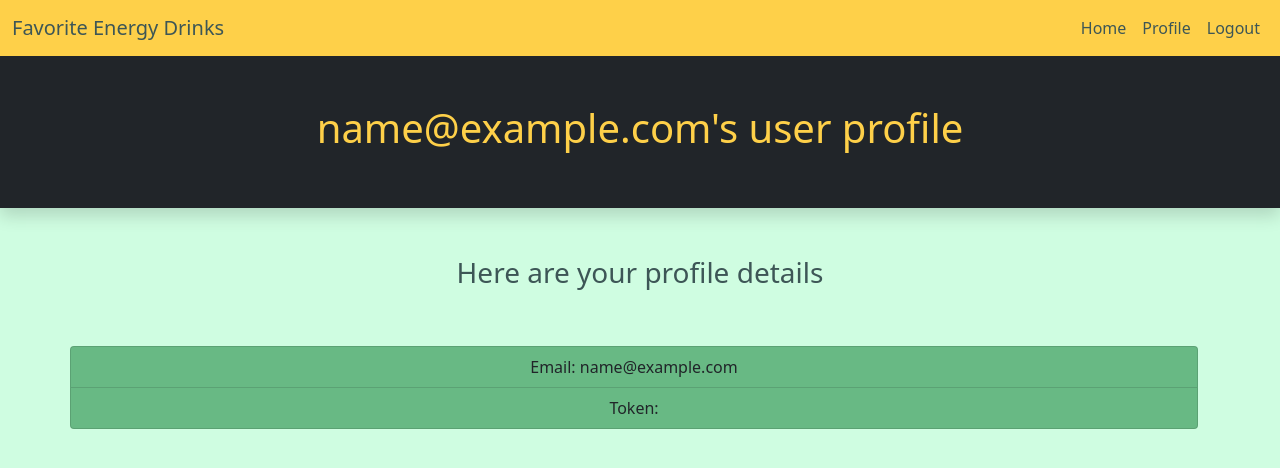
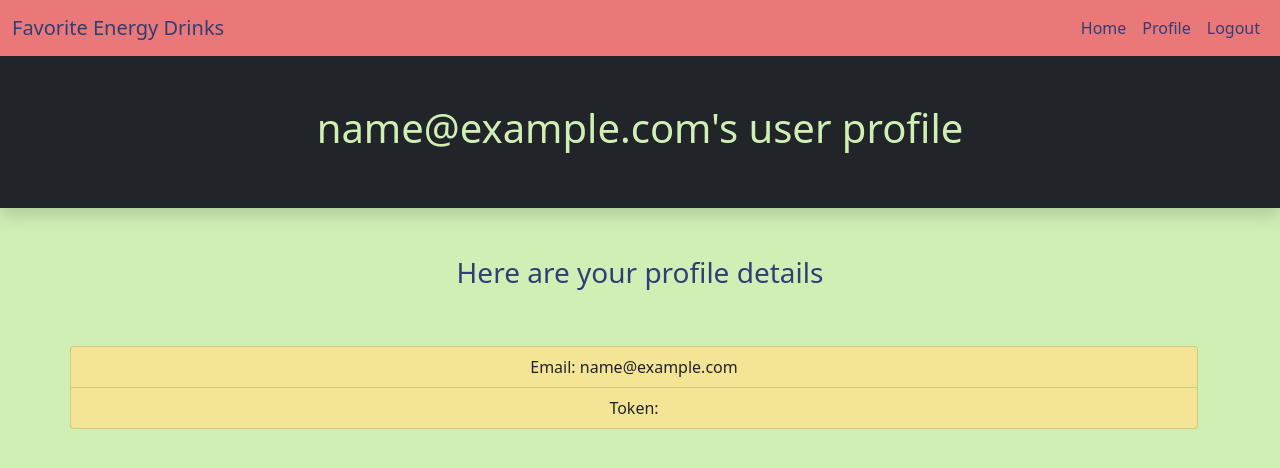
Before and after one commit to aydenco/energydrinks, a Flask app: page /profile in a window 1280 px wide. Shown: the top 468 px of the page. Run offline with Flask 3, Linux system fonts and the light colour scheme; the visitor is signed in with stand-in values (Sample User, id 1); some libraries are stand-ins or nearby versions.

Commit message:
making it a little prettier

```diff
--- a/app/authentication/auth_templates/sign_in.html
+++ b/app/authentication/auth_templates/sign_in.html
@@ -4,7 +4,7 @@
 <main class="container p-5">
     <div class="row">
         <aside class="col-12 col-md-6">
-            <h2 style="color: #3D5656">Sign In</h2>
+            <h2 style="color: #2F3E75">Sign In</h2>
             {% include 'forms.html' %}
         </aside>
     </div>
--- a/app/authentication/auth_templates/sign_up.html
+++ b/app/authentication/auth_templates/sign_up.html
@@ -4,7 +4,7 @@
     <main class="container p-5">
         <div class="row">
             <aside class="col-12 col-md-6">
-                <h2 style="color: #3D5656">Create Your Account</h2>
+                <h2 style="color: #2F3E75">Create Your Account</h2>
                 {% include 'forms.html' %}
             </aside>
         </div>
--- a/app/site/site_templates/index.html
+++ b/app/site/site_templates/index.html
@@ -5,7 +5,7 @@
     <div class="container p-5">
         <div class="row">
             <div class="d-md-flex align-items-center justify-content-evenly">
-                <h1 class="col text-center" style="color: #3D5656"><br>Favorite Energy Drinks</h1>
+                <h1 class="col text-center" style="color: #2F3E75"><br>Favorite Energy Drinks</h1>
             </div>
         </div>
     </div>
--- a/app/site/site_templates/profile.html
+++ b/app/site/site_templates/profile.html
@@ -5,7 +5,7 @@
         <div class="container p-5 bg-dark">
             <div class="row">
                 <div class="d-md-flex bg-dark align-items-center justify-content-evenly">
-                    <h1 class="col text-center" style="color: #FED049">{{ current_user.email}}'s user profile</h1>
+                    <h1 class="col text-center" style="color: #D0EFB5">{{ current_user.email}}'s user profile</h1>
                 </div>
             </div>
         </div>
@@ -14,10 +14,10 @@
     <section class="text-center">
     <div class="container p-10">
         <div class="row"><br>
-            <h3 class="p-5" style="color: #3D5656">Here are your profile details</h3>
+            <h3 class="p-5" style="color: #2F3E75">Here are your profile details</h3>
             <ul class="list-group">
-                <li class="list-group-item" style="background-color: #68B984">Email: {{ current_user.email }}</li>
-                <li class="list-group-item" style="background-color: #68B984">Token: {{ current_user.token }}</li>
+                <li class="list-group-item" style="background-color: #F3E595">Email: {{ current_user.email }}</li>
+                <li class="list-group-item" style="background-color: #F3E595">Token: {{ current_user.token }}</li>
             </ul>
         </div>
 
--- a/app/templates/base.html
+++ b/app/templates/base.html
@@ -12,10 +12,10 @@
   <title>Favorite Energy Drinks</title>
 </head>
 
-<body style="background-color: #CFFDE1;">
-  <nav class="navbar navbar-expand-lg" style="background-color: #FED049;">
+<body style="background-color: #D0EFB5;">
+  <nav class="navbar navbar-expand-lg" style="background-color: #EB7878;">
     <div class="container-fluid">
-      <a class="navbar-brand" style="color: #3D5656;" href="{{ url_for('site.home') }}">Favorite Energy Drinks</a>
+      <a class="navbar-brand" style="color: #2F3E75;" href="{{ url_for('site.home') }}">Favorite Energy Drinks</a>
       <button class="navbar-toggler" type="button" data-bs-toggle="collapse" data-bs-target="#navbarSupportedContent"
         aria-controls="navbarSupportedContent" aria-expanded="false" aria-label="Toggle navigation">
         <span class="navbar-toggler-icon"></span>
@@ -23,21 +23,21 @@
       <div class="collapse navbar-collapse" id="navmenu">
         <ul class="navbar-nav ms-auto">
           <li class="nav-item" >
-            <a href="{{ url_for('site.home') }}" class="nav-link" style="color: #3D5656;">Home</a>
+            <a href="{{ url_for('site.home') }}" class="nav-link" style="color: #2F3E75;">Home</a>
           </li>
           <li class="nav-item" >
-            <a href="{{ url_for('site.profile') }}" class="nav-link" style="color: #3D5656;">Profile</a>
+            <a href="{{ url_for('site.profile') }}" class="nav-link" style="color: #2F3E75;">Profile</a>
           </li>
           {% if current_user.is_authenticated %}
           <li class="nav-item" >
-            <a href="{{ url_for('auth.logout') }}" class="nav-link" style="color: #3D5656;">Logout</a>
+            <a href="{{ url_for('auth.logout') }}" class="nav-link" style="color: #2F3E75;">Logout</a>
           </li>
           {% else %}
           <li class="nav-item" >
-            <a href="{{ url_for('auth.signin') }}" class="nav-link" style="color: #3D5656;">Sign In</a>
+            <a href="{{ url_for('auth.signin') }}" class="nav-link" style="color: #2F3E75;">Sign In</a>
           </li>
           <li class="nav-item" >
-            <a href="{{ url_for('auth.signup') }}" class="nav-link" style="color: #3D5656;">Sign Up</a>
+            <a href="{{ url_for('auth.signup') }}" class="nav-link" style="color: #2F3E75;">Sign Up</a>
           </li>
           {% endif %}
         </ul>
```
